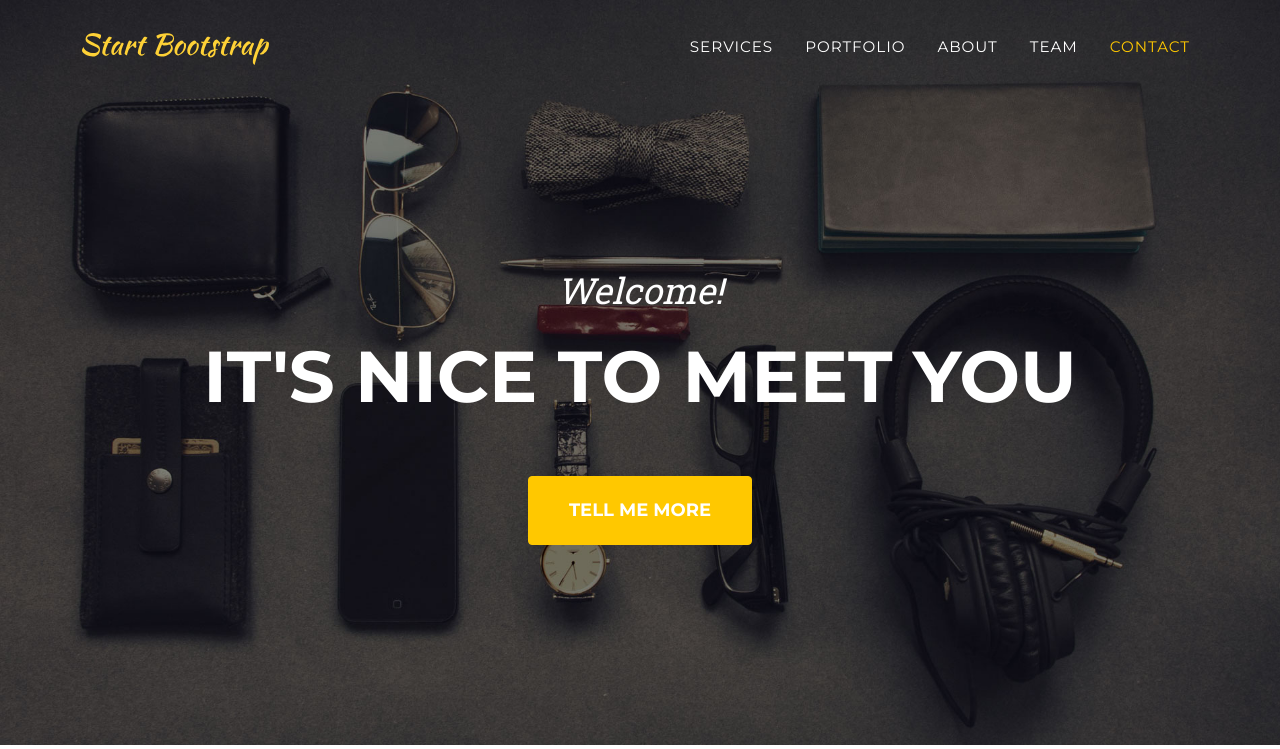
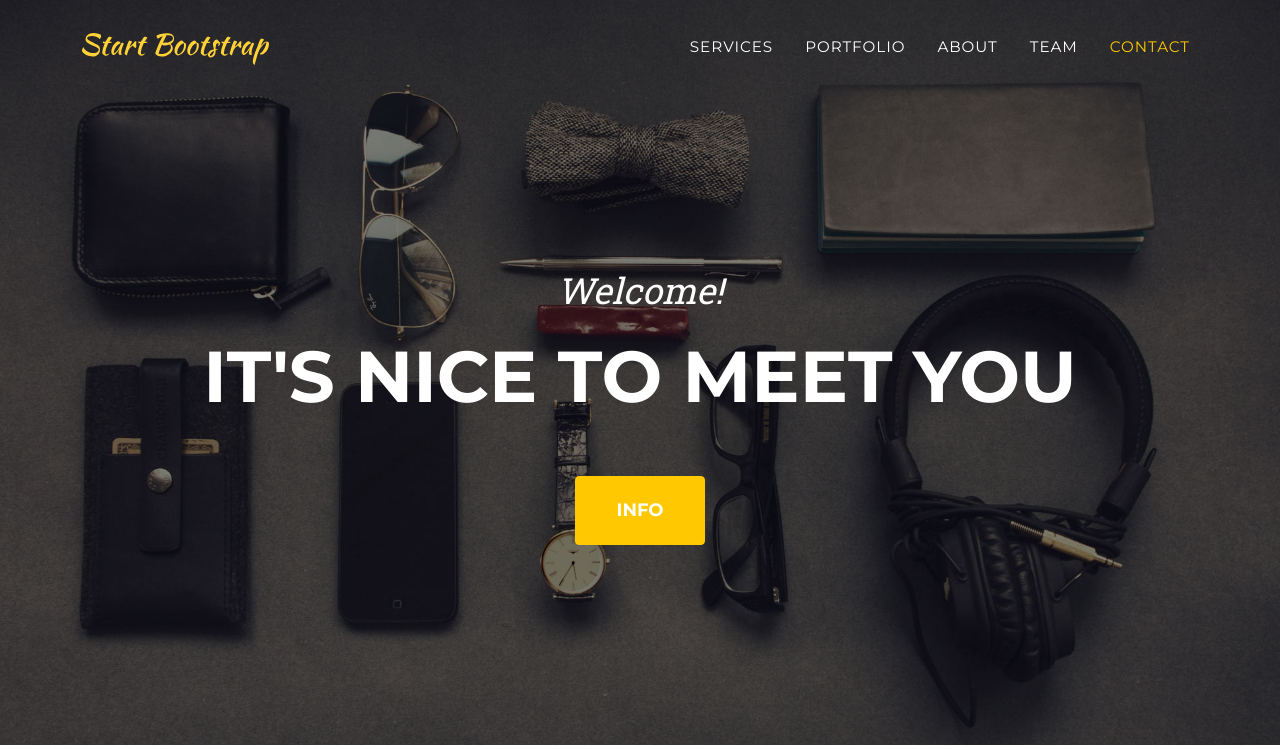
Before and after one commit to djeminamenza/recenzent, a CodeIgniter 4 app: template app/Views/home.php in a window 1280 px wide. Shown: the top 749 px of the page. Run offline with PHP 8.4 and a stand-in for CodeIgniter, Linux system fonts and the light colour scheme; the template is opened without the code that fills it, so the values that code supplies are empty; some libraries are stand-ins or nearby versions.

Commit message:
vojina druga izmena

```diff
--- a/app/Views/home.php
+++ b/app/Views/home.php
@@ -8,7 +8,7 @@
             <div class="container">
                 <div class="masthead-subheading">Welcome!</div>
                 <div class="masthead-heading text-uppercase">It's Nice To Meet You</div>
-                <a class="btn btn-primary btn-xl text-uppercase" href="#services">Tell Me More</a>
+                <a class="btn btn-primary btn-xl text-uppercase" href="#services">Info</a>
             </div>
         </header>
         <!-- Services-->
```
